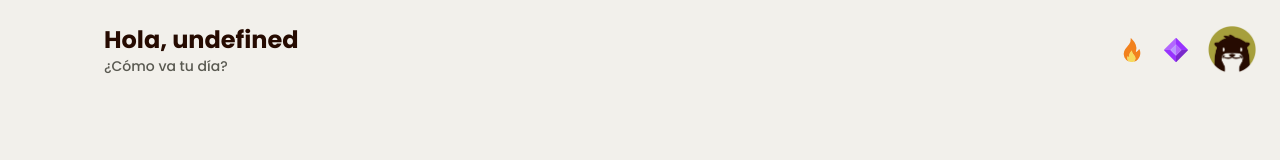
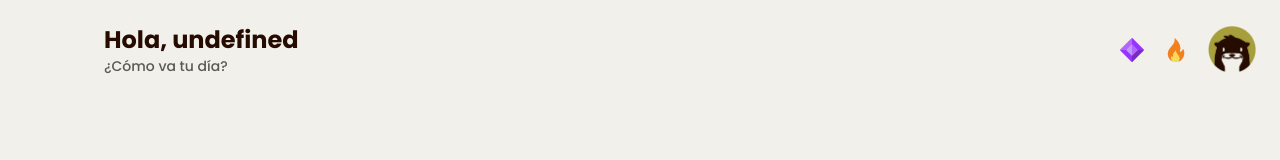
Before and after one commit to Rafiky724/NutrIA, a React (Vite) app in the folder frontend/: page /diet in a window 1280 px wide. Shown: the top 160 px of the page. Built offline with nearby package versions, Linux system fonts and the light colour scheme; no server answers; sample sign-in values are in the browser's storage.

Commit message:
Update NavBar.tsx

```diff
--- a/frontend/src/components/Home/NavBar.tsx
+++ b/frontend/src/components/Home/NavBar.tsx
@@ -25,15 +25,6 @@ export default function NavBar({ user, title, subtitle }: Props) {
         <div className="relative flex gap-4">
           <div className="flex items-center gap-1 hover:scale-105 transition cursor-pointer">
             <img
-              src="/SVG/IconsGeneral/FireStreak.svg"
-              alt="Racha"
-              className="w-4 md:w-6 h-4 md:h-6"
-            />
-            <p className="ft-bold text-md md:text-2xl">{user?.numero_racha}</p>
-          </div>
-
-          <div className="flex items-center gap-1 hover:scale-105 transition cursor-pointer">
-            <img
               src="/SVG/IconsGeneral/GemsIcon.svg"
               alt="Gemas"
               className="w-4 md:w-6 h-4 md:h-6"
@@ -42,6 +33,15 @@ export default function NavBar({ user, title, subtitle }: Props) {
               {user?.cantidad_gemas}
             </p>
           </div>
+        </div>
+
+        <div className="flex items-center gap-1 hover:scale-105 transition cursor-pointer">
+          <img
+            src="/SVG/IconsGeneral/FireStreak.svg"
+            alt="Racha"
+            className="w-4 md:w-6 h-4 md:h-6"
+          />
+          <p className="ft-bold text-md md:text-2xl">{user?.numero_racha}</p>
         </div>
 
         <img
```
